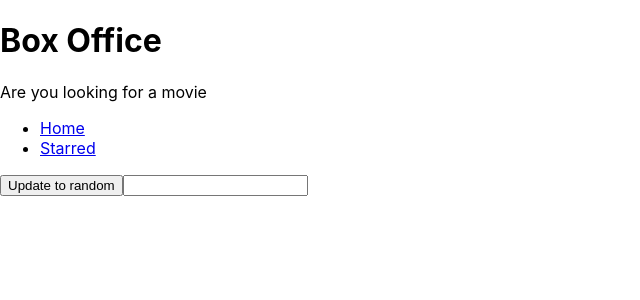
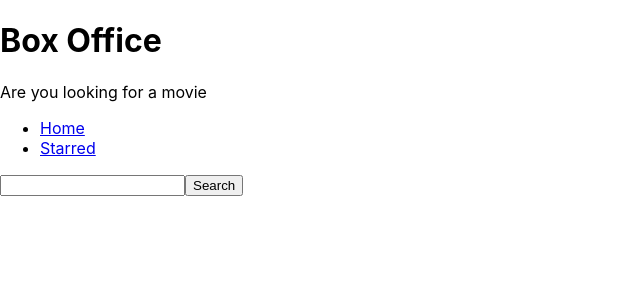
Before and after one commit to singhabhi02/Box-Office-app, a React (Create React App) app: page / in a window 1280 px wide. Shown: the top 300 px of the page, without its empty margins (0-640 px from the left). Built offline with nearby package versions, Linux system fonts and the light colour scheme.

Commit message:
added textbox for searching ,search for shows on button click

```diff
--- a/src/Pages/Home.jsx
+++ b/src/Pages/Home.jsx
@@ -3,21 +3,29 @@
 
 const Home =() => {
 
-const [inputValue, setInputValue] = useState("");
-    console.log(inputValue)
+const [searchStr, setSearchStr] = useState("");
 
-const onInputChange = (ev) => {
-setInputValue(ev.target.value);
+const onSearchInputChnage = (ev) => {
+    setSearchStr(ev.target.value);
 };
+
+const onSearch = async(ev) => {
+    ev.preventDefault();
+
+    const response = await fetch(`https://api.tvmaze.com/search/shows?q=${searchStr}`);
+    const body = await response.json()
+    console.log(body);
+
+    // https://api.tvmaze.com/search/shows?q=boys
+}
 return (
 <div>
-    <div>{inputValue}</div>
-    <button type="button" onClick={() =>{
-        setInputValue('Abhishek')
-    }}>Update to random</button>
-    <input type="text" value ={inputValue} onChange={onInputChange}/>
+    <form onSubmit={onSearch}>
+
+    <input type="text" value ={searchStr} onChange={onSearchInputChnage}/>
+    <button type="submit">Search</button>
+    </form>
 </div>
-
 );
 };
 
```
